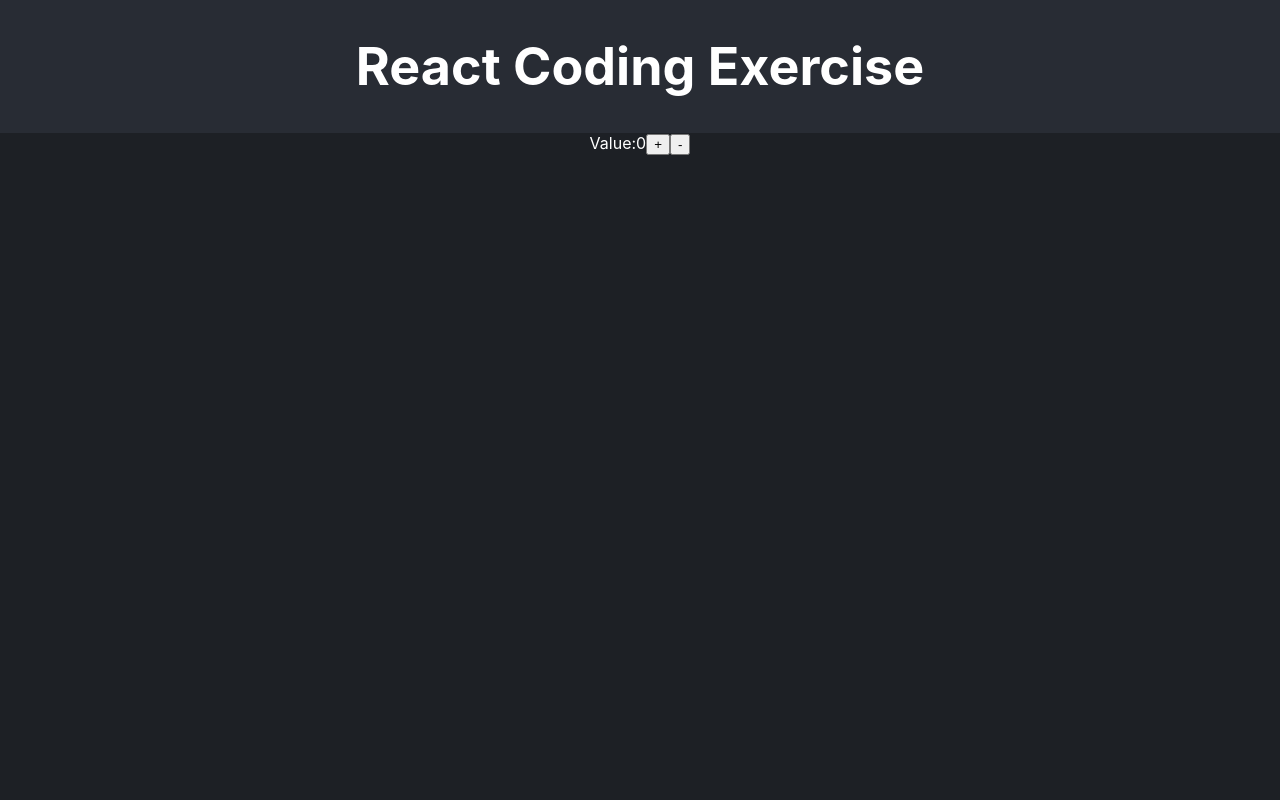
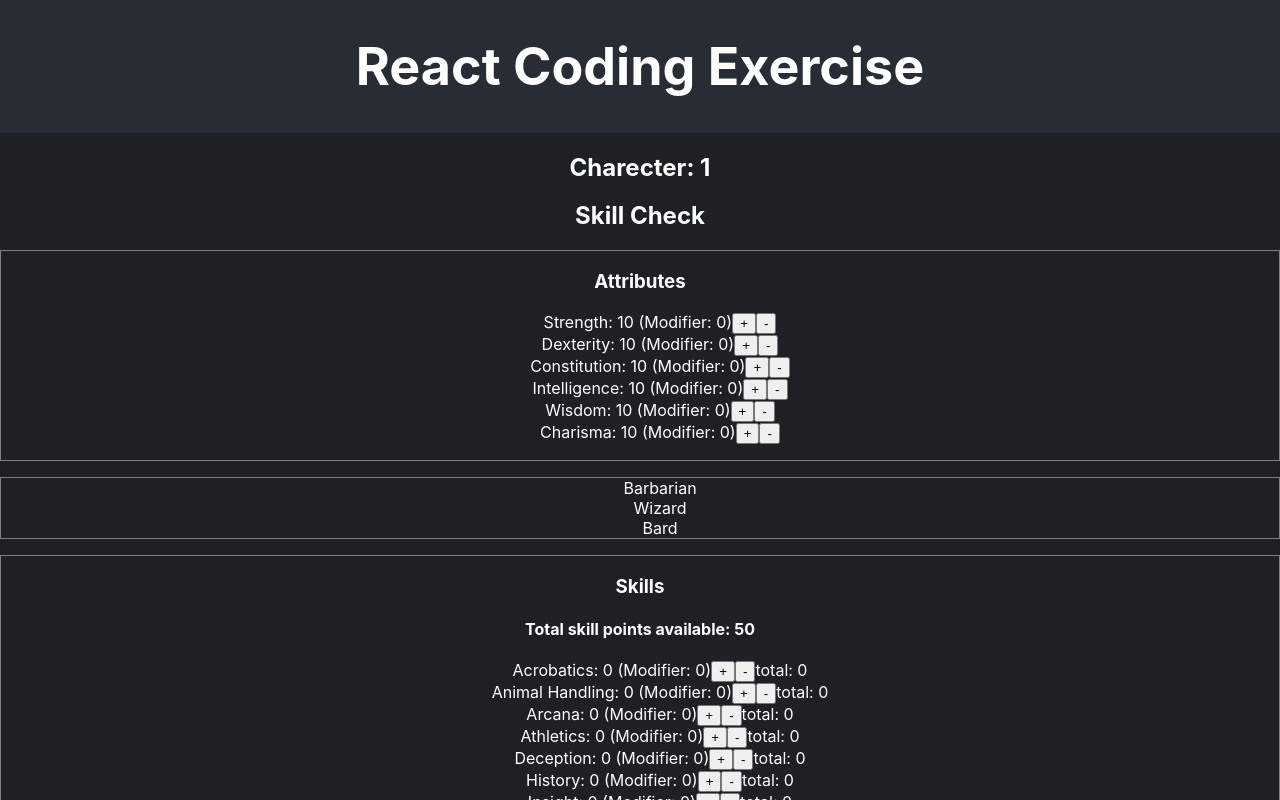
Before and after one commit to onlycode101/recruiting-webapp-character, a React (Create React App) app: page / in a window 1280 px wide. Shown: the top 800 px of the page. Built offline with nearby package versions, Linux system fonts and the light colour scheme.

Commit message:
render basic character, with additional types

```diff
--- a/src/App.tsx
+++ b/src/App.tsx
@@ -1,22 +1,150 @@
 import { useState } from 'react';
 import './App.css';
-import { ATTRIBUTE_LIST, CLASS_LIST, SKILL_LIST } from './consts.js';
+import { ATTRIBUTE_LIST, CLASS_LIST, SKILL_LIST, ATTRIBUTES_SUM_MAX, ATTRIBUTE_INITIAL } from './consts';
+import { Attributes, AttrKey, Class, SkillKey } from './types';
 
+interface Skill {
+  points: number; // player spent
+  modifier: number;
+}
+
+interface Character {
+  attributes: Attributes;
+  skills: Record<SkillKey, Skill>;
+  selectedClass: string; // "Barbarian,Wizard,Bard"
+}
+
+const getModifier = (attr: number): number => Math.floor((attr - 10)/2);
+
+const initCharacter = (): Character => {
+  const initialAttributes: Attributes = ATTRIBUTE_LIST.reduce((prev: Attributes, cur: AttrKey) => {
+    prev[cur] = ATTRIBUTE_INITIAL;
+    return prev;
+  }, {} as Attributes);
+
+  const initialSkills: Record<SkillKey, Skill> = SKILL_LIST.reduce((acc: Record<SkillKey, Skill>, skillItem) => {
+    const attrValue: number = initialAttributes[skillItem.attributeModifier];
+    acc[skillItem.name] = {points: 0, modifier: getModifier(attrValue)};
+    return acc;
+  }, {} as Record<SkillKey, Skill>)
+
+  return {
+    attributes: initialAttributes,
+    skills: initialSkills,
+    selectedClass: "",
+  }
+}
+
+const getMaxAvailablePoints = (char: Character): number => {
+  return Math.max(char.attributes.Intelligence * 4 + 10, 0);
+}
+
+const getCurrentSpendingSum = (char: Character): number => {
+  return Object.values(char.skills).reduce((prev, cur) => {
+    return prev + cur.points
+  }, 0)
+}
+
+const fixSpendingDeficitIfAny = (char: Character): Character => {
+  return char;
+}
 
 function App() {
   const [num, setNum] = useState<number>(0);
+  const [chars, setChars] = useState<Character[]>([initCharacter()]);
+
+
+  const onChangeAttribute = (charIndex: number, attrKey: AttrKey, delta: number) => {
+    // alert when exceeds 70 points
+    // update selected calss
+    // update mod
+    //    if it's intelligence, the total available points is changed,
+    //        if it decreases, reset some points to make sure TAP is not exceeds
+    console.log("attr change", charIndex, attrKey, delta)
+
+  }
+
+  const onChangeSkill = (charIndex: number, skillKey: SkillKey, delta: number) => {
+    console.log("skill change", charIndex, skillKey, delta)
+  }
+
+  const renderAttributes = (charIndex: number, char: Character) => {
+    const {attributes, skills} = char;
+    return (
+      <div style={{border: "1px solid gray"}}>
+        <h3>Attributes</h3>
+        <ul>
+          {Object.keys(attributes).map((attrKey: AttrKey) => {
+            let attrValue = attributes[attrKey];
+            return <li key={attrKey} style={{listStyle: "none"}}>
+              <span>{attrKey}: {attrValue} (Modifier: {getModifier(attrValue)})</span>
+              <button onClick={() => onChangeAttribute(charIndex, attrKey, 1)}>+</button>
+              <button onClick={() => onChangeAttribute(charIndex, attrKey, -1)}>-</button>
+            </li>
+          })}
+        </ul>
+      </div>
+    );
+  }
+
+  const renderClasses = (charIndex: number, char: Character) => {
+    return (
+      <ul style={{border: "1px solid gray"}}>
+      {Object.keys(CLASS_LIST).map(classKey => {
+        return <li key={classKey} style={{listStyle: "none"}}>
+          {classKey}
+        </li>
+      })}
+      </ul>
+    )
+  }
+
+  const renderSkills = (charIndex: number, char: Character) => {
+    const {attributes, skills}= char;
+
+    return (
+      <div style={{border: "1px solid gray"}}>
+      <h3>Skills</h3>
+      <h4>Total skill points available: {getMaxAvailablePoints(char)}</h4>
+      <ul>
+        {SKILL_LIST.map(({name, attributeModifier}, index) => {
+          let {points, modifier}: Skill = skills[name];
+          const total = points + modifier;
+          return <li key={name} style={{listStyle: "none"}}>
+            <span>{name}: {points} (Modifier: {modifier})</span>
+            <button onClick={() => onChangeSkill(charIndex, name, 1)}>+</button>
+            <button onClick={() => onChangeSkill(charIndex, name, -1)}>-</button>
+            <span>total: {total}</span>
+          </li>
+        })}
+      </ul>
+    </div>
+    )
+  }
+
+  const renderCharcter = (char: Character, index: number): JSX.Element => {
+    return (
+      <div key={`character-${index}`}>
+        <h1>Charecter: {index+1}</h1>
+        <div>
+          <h2>Skill Check</h2>
+        </div>
+        <div>
+          {renderAttributes(index, char)}
+          {renderClasses(index, char)}
+          {renderSkills(index, char)}
+        </div>
+      </div>
+    );
+  }
+
   return (
     <div className="App">
       <header className="App-header">
         <h1>React Coding Exercise</h1>
       </header>
       <section className="App-section">
-        <div>
-          Value:
-          {num}
-          <button>+</button>
-          <button>-</button>
-        </div>
+        {chars.map(renderCharcter)}
       </section>
     </div>
   );
--- a/src/consts.ts
+++ b/src/consts.ts
@@ -1,6 +1,6 @@
-import type { Attributes, Class } from "./types";
+import type { Attributes, Class, AttrKey, SkillKey } from "./types";
 
-export const ATTRIBUTE_LIST = [
+export const ATTRIBUTE_LIST: AttrKey[] = [
     'Strength',
     'Dexterity',
     'Constitution',
@@ -36,7 +36,7 @@ export const CLASS_LIST: Record<Class, Attributes> = {
     },
 }
 
-export const SKILL_LIST = [
+export const SKILL_LIST: {name: SkillKey, attributeModifier: AttrKey }[] = [
     { name: 'Acrobatics', attributeModifier: 'Dexterity' },
     { name: 'Animal Handling', attributeModifier: 'Wisdom' },
     { name: 'Arcana', attributeModifier: 'Intelligence' },
@@ -57,3 +57,7 @@ export const SKILL_LIST = [
     { name: 'Survival', attributeModifier: 'Wisdom' },
 
 ]
+
+
+export const ATTRIBUTES_SUM_MAX = 70;
+export const ATTRIBUTE_INITIAL = 10;
```
Also changed, not shown: src/types.ts (+20 -0 lines).
